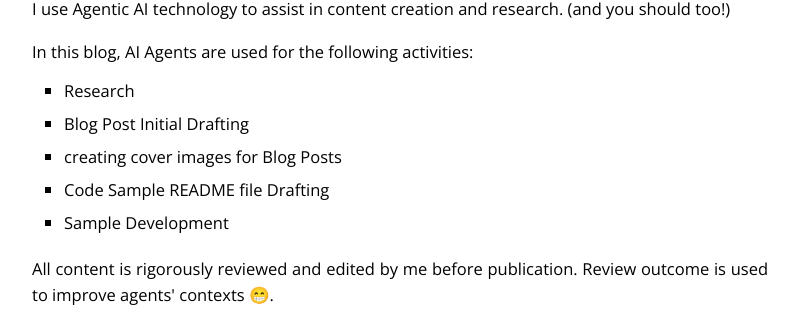
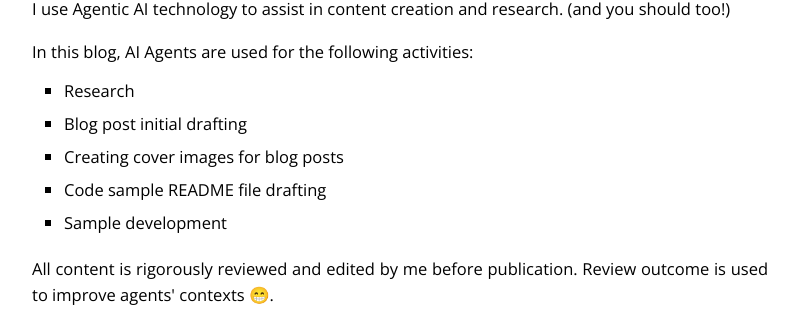
Before and after one commit to MissaouiChedy/MissaouiChedy.github.io, a Jekyll site: the page built from about-chedy-missaoui.html, in a window 1280 px wide. Shown: the part 1598-1920 px from the top of the page, without its empty margins (240-1039 px from the left). Built offline with Jekyll 4.4.1, drawn with Linux system fonts in a browser that asks for light colours; nearby versions of some CDN libraries.

Commit message:
style: minor capitalization

```diff
--- a/about-chedy-missaoui.html
+++ b/about-chedy-missaoui.html
@@ -71,10 +71,10 @@
 
 				<ul>
 					<li>Research</li>
-					<li>Blog Post Initial Drafting</li>
-					<li>creating cover images for Blog Posts</li>
-					<li>Code Sample README file Drafting</li>
-					<li>Sample Development</li>
+					<li>Blog post initial drafting</li>
+					<li>Creating cover images for blog posts</li>
+					<li>Code sample README file drafting</li>
+					<li>Sample development</li>
 				</ul>
 
 				<p> All content is rigorously reviewed and edited by me before publication. Review outcome is used to improve agents' contexts 😁.</p>
```
